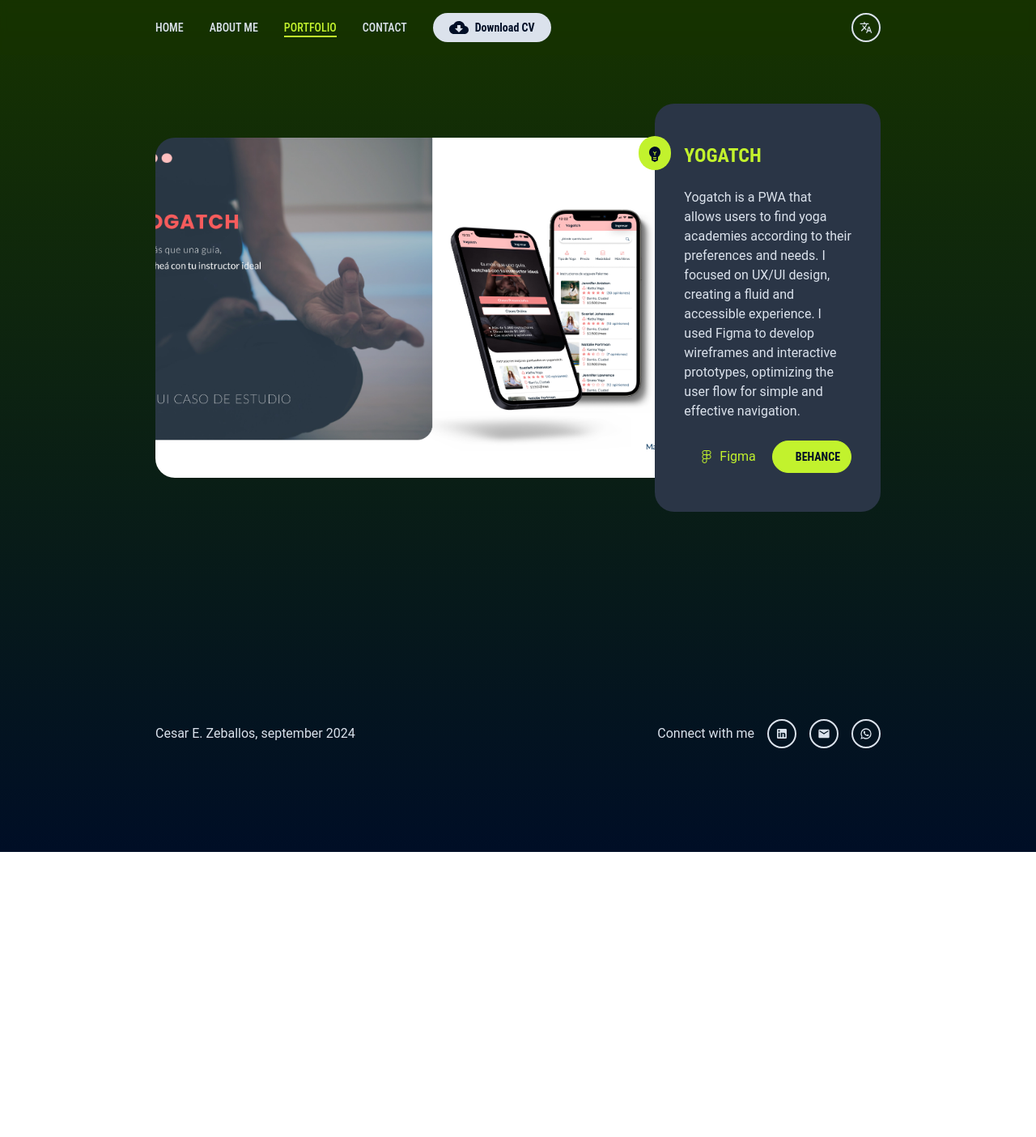
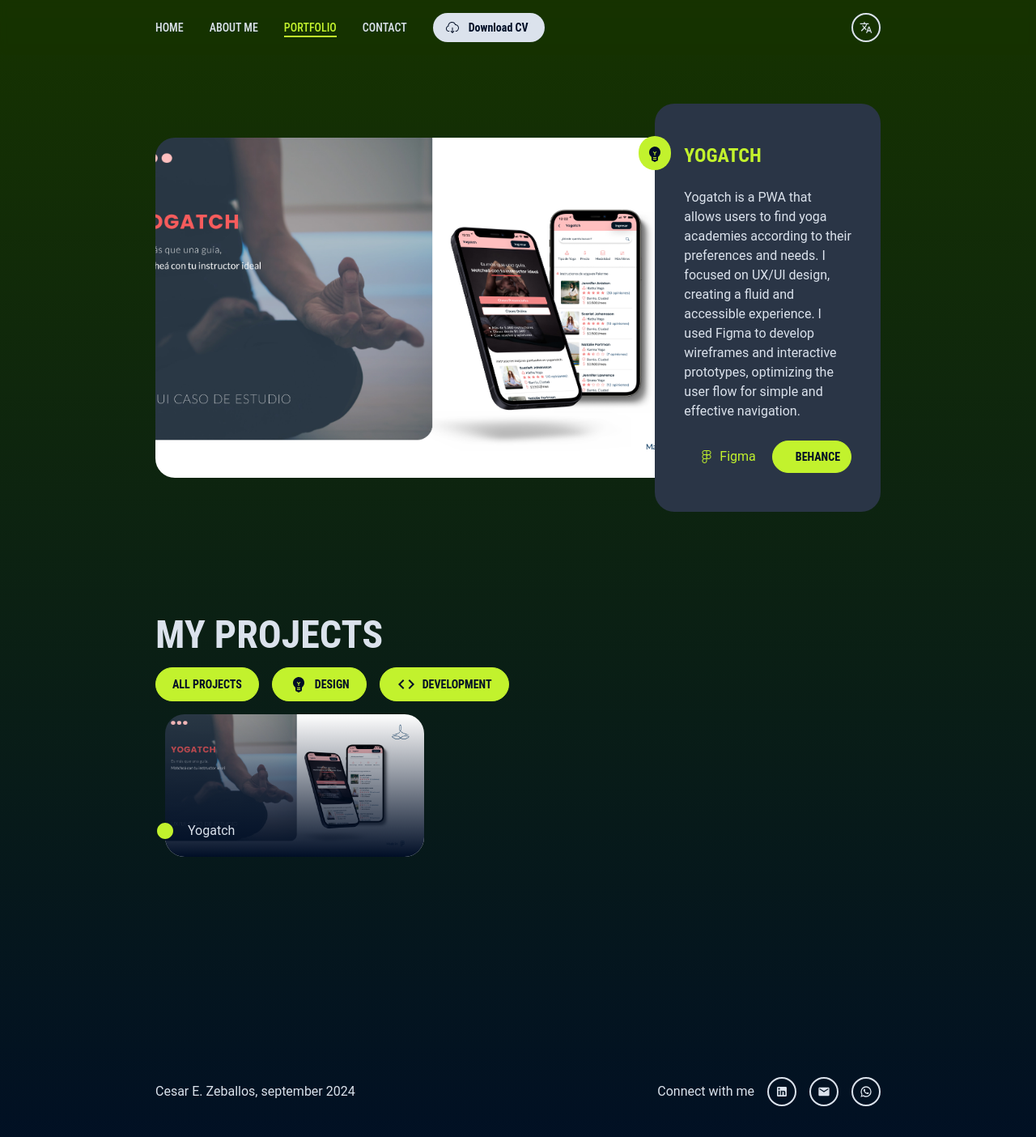
Before and after one commit to CesarZeballos/Porfolio, a Next.js app in the folder front/: page /portfolio in a window 1280 px wide. Shown: the top 1404 px of the page at 81% size. Before the commit the page ends 1052 px from the top, so only its background shows below. Built offline with nearby package versions, Linux system fonts and the light colour scheme.

Commit message:
componente card terminado

```diff
--- a/front/src/app/globals.css
+++ b/front/src/app/globals.css
@@ -132,27 +132,27 @@
   justify-content: center;
   cursor: pointer;
   position: relative;
-  @apply px-5 py-2 font-RobotoCondensed font-semibold text-sm text-darkBlue bg-white rounded-full;
+  @apply px-5 py-2 font-RobotoCondensed font-semibold text-sm text-darkBlue bg-white rounded-full w-fit;
 }
 
 .iconButton span {
   display: block;
-  margin-left: 32px;
+  margin-left: 24px;
   transition: all 0.1s ease-in-out;
 }
 
-.iconButton .MuiSvgIcon-root {
+.iconButton svg {
   transition: transform 0.3s ease-in-out, left 0.3s ease-in-out;
   position: absolute;
-  left: 20px;
+  left: 16px;
 }
 
 .iconButton:hover {
   @apply bg-lightBlue;
 }
 
-.iconButton:hover .MuiSvgIcon-root {
-  left: calc(50% - 24px);
+.iconButton:hover svg {
+  left: calc(50% - 16px);
   transform: translateX(50%) scale(1.2);
   color: #dbe2ec;
 }
--- a/front/src/app/portfolio/page.tsx
+++ b/front/src/app/portfolio/page.tsx
@@ -1,4 +1,5 @@
 import { BannerPortfolio } from "@/components/bannerPorfolio";
+import { PortfolioContainer } from "@/components/portfolioContainer";
 
 
 const Portfolio: React.FC = () => {
@@ -6,6 +7,7 @@
     return (
         <div>
             <BannerPortfolio />
+            <PortfolioContainer />
         </div>
     )
 }
--- a/front/src/components/banner/index.tsx
+++ b/front/src/components/banner/index.tsx
@@ -9,6 +9,8 @@
 import EmojiObjectsIcon from '@mui/icons-material/EmojiObjects';
 import Image from "next/image";
 import Link from "next/link";
+
+
 
 export const Banner: React.FC<IPortfolio> = ({index, title, type, description, image, github, vercel, figma, behance  }) => {
 
--- a/front/src/components/certificate/index.tsx
+++ b/front/src/components/certificate/index.tsx
@@ -6,7 +6,7 @@
 
 
 export const Certificate = (props: ICertificate) => {
-    const {index, imagen, title} = props
+    const {index, image, title} = props
     const [show, setShow] = useState(false)
 
     return (
@@ -20,7 +20,7 @@
             <div className="absolute left-3 z-10 bg-gradient-to-b from-transparent to-darkBlue rounded-3xl h-44 w-80"></div>
 
             <div className={`absolute rounded-3xl overflow-hidden  ${show ? 'z-30 h-48 w-96 left-0' : 'z-0 h-44 w-80 left-3'}`}>
-                <Image src={imagen} alt={title} width={270} height={175} className="h-full w-full object-cover"/>
+                <Image src={image} alt={title} width={270} height={175} className="h-full w-full object-cover"/>
             </div>
 
             <div className="absolute bottom-9 z-20 flex flex-row gap-4 items-center">
--- a/front/src/components/footer/index.tsx
+++ b/front/src/components/footer/index.tsx
@@ -10,23 +10,25 @@
             <h1 className="body text-white">Cesar E. Zeballos, september 2024</h1>
             <div className="flex flex-row gap-4 items-center">
                 <p className="body text-white">Connect with me</p>
-                <Link
+                <a
                 className='iconButton2'
-                href="https://www.linkedin.com/in/cesarezeballos/">
+                href="https://www.linkedin.com/in/cesarezeballos/"
+                target='_blank'>
                     <LinkedInIcon fontSize='inherit'/>
-                </Link>
+                </a>
 
-                <Link
+                <a
                 className='iconButton2'
                 href="mailto:cesarezeballos@gmail.com?subject=Contact%20from%20your%20portfolio&body=Hi!%20I%20saw%20your%20portfolio%20and%20would%20like%20to%20talk%20to%20you.%20Thank%20you.">
                     <EmailIcon fontSize='inherit'/>
-                </Link>
+                </a>
 
-                <Link
+                <a
                 className='iconButton2'
-                href="https://wa.me/5493517048769/?text=Hi!%20I%20saw%20your%20portfolio%20and%20would%20like%20to%20talk%20to%20you.%20Thank%20you.">
+                href="https://wa.me/5493517048769/?text=Hi!%20I%20saw%20your%20portfolio%20and%20would%20like%20to%20talk%20to%20you.%20Thank%20you."
+                target='_blank'>
                     <WhatsAppIcon fontSize='inherit' />
-                </Link>
+                </a>
             </div>
 
         </div>
--- a/front/src/components/navBar/index.tsx
+++ b/front/src/components/navBar/index.tsx
@@ -6,6 +6,8 @@
 import { usePathname } from "next/navigation";
 import { useDispatch } from "react-redux";
 import { setContactState } from "@/redux/slice";
+
+import { SlCloudDownload } from "react-icons/sl";
 
 
 const NavBar: React.FC = () => {
@@ -46,7 +48,7 @@
                 <a
                 href="/CV-CesarEZeballos.pdf"
                 download={"CV-CesarEZeballos.pdf"}>
-                    <IconButton icon={<CloudDownloadIcon />} label="Download CV" />
+                    <IconButton icon={<SlCloudDownload size={16} />} label="Download CV" />
                 </a>
             </div>
             <button className="iconButton2"><TranslateIcon fontSize="inherit"/></button>
--- /dev/null
+++ b/front/src/components/portfolioCard/index.tsx
@@ -0,0 +1,65 @@
+'use client'
+import { IPortfolio } from "@/utils/interfaces"
+import Image from "next/image"
+import CircleIcon from '@mui/icons-material/Circle';
+import { useState } from "react";
+import IconButton from "../iconButton";
+
+import { SiFigma } from "react-icons/si";
+import { SiGithub } from "react-icons/si";
+import { SiVercel } from "react-icons/si";
+import { SiBehance } from "react-icons/si";
+import Link from "next/link";
+
+
+export const PortfolioCard = (props: IPortfolio) => {
+    const {index, image, title, github, vercel, figma, behance} = props
+    const [show, setShow] = useState(false)
+
+    return (
+        <div
+            key={index}
+            className="relative h-48 w-96"
+            onMouseEnter={() => setShow(true)}
+            onMouseLeave={() => setShow(false)}
+            >
+
+            <div className="absolute left-3 z-10 bg-gradient-to-b from-transparent to-darkBlue rounded-3xl h-44 w-80"></div>
+
+            <div className={`absolute rounded-3xl overflow-hidden  ${show ? 'z-30 h-44 w-80 left-3' : 'z-0 h-44 w-80 left-3'}`}>
+                {
+                    show ?
+                    <div className="bg-darkGreen h-full w-full object-cover flex flex-col gap-2 items-center justify-center">
+                        {figma &&
+                        <a href={figma} target="_blank">
+                        <IconButton icon={<SiFigma size={16}/>} label="Figma" />
+                        </a>}
+
+                        {github &&
+                        <a href={github} target="_blank">
+                        <IconButton icon={<SiGithub size={16}/>} label="Github" />
+                        </a>}
+
+                        {vercel &&
+                        <a href={vercel} target="_blank">
+                        <IconButton icon={<SiVercel size={16}/>} label="Vercel" />
+                        </a>}
+
+                        {behance &&
+                        <a href={behance} target="_blank">
+                        <IconButton icon={<SiBehance size={16}/>} label="Behance" />
+                        </a>}
+                    </div>
+                    :
+                    <Image src={image} alt={title} width={270} height={175} className="h-full w-full object-cover"/>
+                }
+            </div>
+
+            <div className="absolute bottom-9 z-20 flex flex-row gap-4 items-center">
+                <CircleIcon className="text-lightGreen" />
+                <p className="body text-white">{title}</p>
+            </div>
+
+        </div>
+    )
+}
--- /dev/null
+++ b/front/src/components/portfolioContainer/index.tsx
@@ -0,0 +1,42 @@
+'use client'
+import { IPortfolio } from "@/utils/interfaces";
+import { portfolio } from "@/utils/portfolio";
+import { useEffect, useState } from "react";
+
+
+import CodeIcon from '@mui/icons-material/Code';
+import EmojiObjectsIcon from '@mui/icons-material/EmojiObjects';
+import { PortfolioCard } from "../portfolioCard";
+
+
+export const PortfolioContainer = () => {
+    const [projects, setProjects] = useState<IPortfolio[]>();
+
+    useEffect(() => {
+        setProjects(portfolio)
+    }, [])
+
+
+    const handleClick = (filter: string) => {
+        if(filter === "all"){ setProjects(portfolio) }
+        else {
+            setProjects(portfolio.filter(project => project.type === filter))
+        }
+    }
+
+    return (
+        <div className="sectionContainer">
+            <h1 className="h1 text-white">My projects</h1>
+            <div className="flex flex-row gap-4 my-4">
+                <button className="buttonPrimary" onClick={() => handleClick("all")}>All Projects</button>
+                <button className="buttonPrimary" onClick={() => handleClick("design")}><EmojiObjectsIcon />Design</button>
+                <button className="buttonPrimary" onClick={() => handleClick("development")}><CodeIcon />Development</button>
+            </div>
+            <div>
+                {projects?.map((project) => (
+                    <PortfolioCard key={project.index} {...project} />
+                ))}
+            </div>
+        </div>
+    )
+}
--- a/front/src/utils/interfaces.ts
+++ b/front/src/utils/interfaces.ts
@@ -41,7 +41,7 @@
 
 export interface ICertificate {
     index: number,
-    imagen: string,
+    image: string,
     title: string,
 }
 
```
Also changed, not shown: front/src/utils/certificate.ts (+7 -7 lines).
